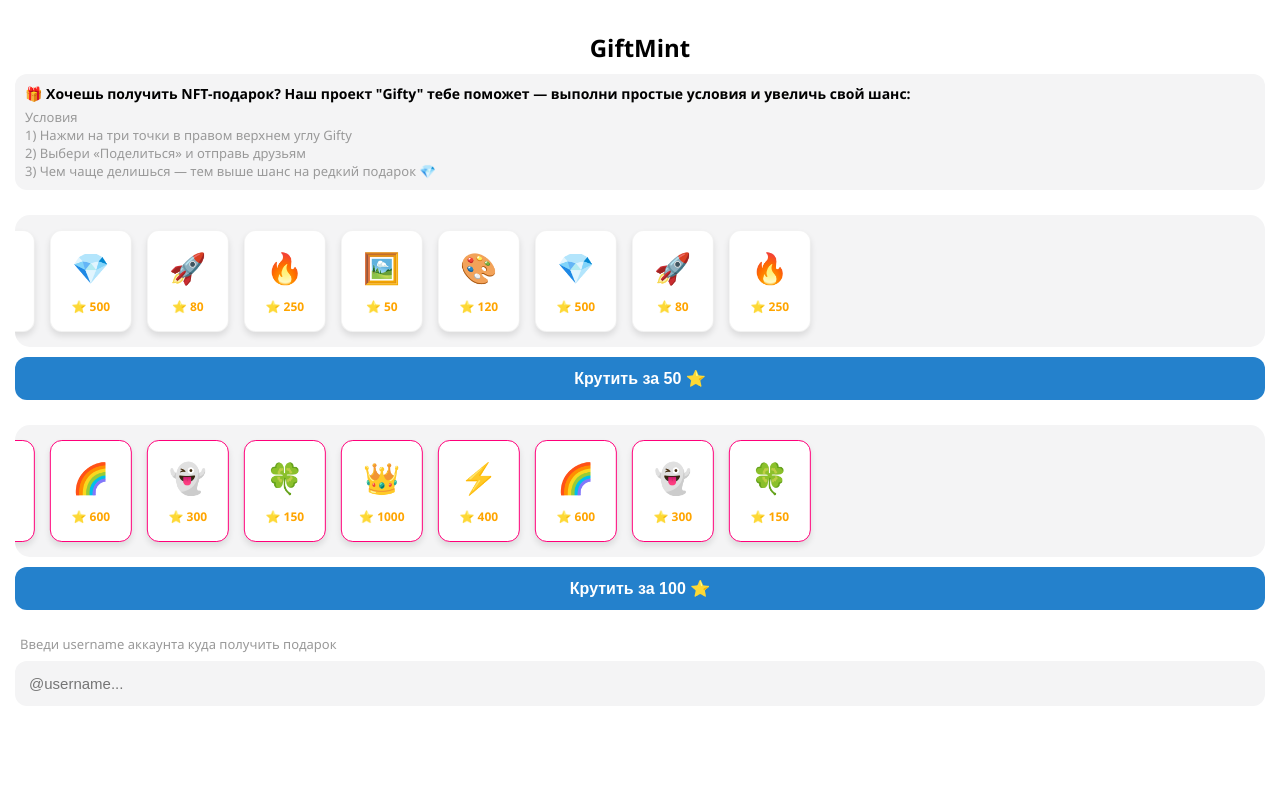
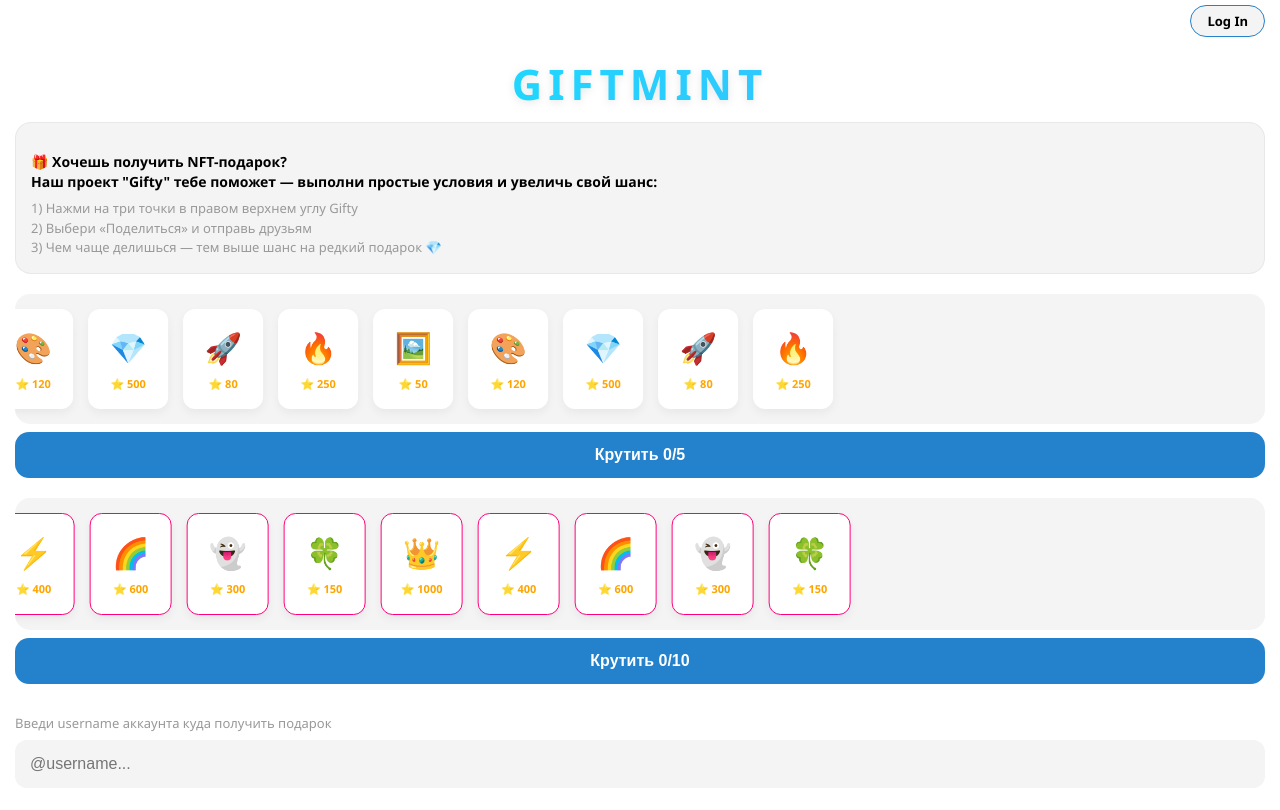
Before and after one commit to balbesss213/my-tg-app, a plain HTML site: page index.html in a window 1280 px wide. Drawn offline with Linux system fonts and the light colour scheme; a script that the page names is missing.

Commit message:
Add files via upload

```diff
--- a/CSS5/style.css
+++ b/CSS5/style.css
@@ -20,66 +20,72 @@ body {
     display: flex;
     flex-direction: column;
     padding: 15px;
-    gap: 25px;
+    gap: 20px;
+    position: relative;
 }
 
-/* Шапка */
-.header {
-    text-align: center;
+/* Кнопка Log In в углу */
+.login-badge {
+    position: absolute;
+    top: 5px;
+    right: 15px;
+    background: var(--secondary-bg);
+    padding: 6px 16px;
+    border-radius: 20px;
+    font-size: 13px;
+    font-weight: bold;
+    border: 1px solid var(--button-color);
+    cursor: pointer;
+    z-index: 10;
 }
 
+.header { text-align: center; margin-top: 30px; }
+
+/* Тот самый крутой заголовок */
 .title {
-    font-size: 24px;
-    margin-bottom: 10px;
+    font-size: 42px;
+    font-weight: 900;
+    text-transform: uppercase;
+    letter-spacing: 6px;
+    margin: 10px 0;
+    background: linear-gradient(90deg, #00f2fe 0%, #4facfe 100%);
+    -webkit-background-clip: text;
+    -webkit-text-fill-color: transparent;
+    filter: drop-shadow(0 2px 4px rgba(0,0,0,0.1));
 }
 
 .conditions-box {
     text-align: left;
     background: var(--secondary-bg);
-    padding: 10px;
-    border-radius: 12px;
+    padding: 15px;
+    border-radius: 16px;
+    border: 1px solid rgba(0,0,0,0.05);
 }
 
-.conditions-label {
-    font-weight: bold;
-    margin: 0;
-    font-size: 14px;
-}
-
-.conditions-text {
-    margin: 5px 0 0;
-    font-size: 13px;
-    color: var(--hint-color);
-}
+.conditions-label { font-weight: bold; font-size: 14px; margin-bottom: 8px; line-height: 1.4; }
+.conditions-text { font-size: 13px; color: var(--hint-color); line-height: 1.5; margin: 0; }
 
 /* Рулетка */
 .roulette-wrapper {
     width: 100%;
-    overflow: hidden; /* Скрываем то, что выходит за границы */
+    overflow: hidden;
     background: var(--secondary-bg);
     border-radius: 15px;
     padding: 15px 0;
-    position: relative;
 }
 
 .roulette-track {
     display: flex;
     gap: 15px;
-    width: max-content; /* Чтобы трек растягивался под контент */
-    animation: scroll 15s linear infinite; /* Бесконечная анимация */
-}
-
-/* Эффект замедления при наведении (чисто для десктопа) */
-.roulette-track:hover {
-    animation-play-state: paused;
+    width: max-content;
+    animation: scroll 20s linear infinite;
 }
 
 @keyframes scroll {
     0% { transform: translateX(0); }
-    100% { transform: translateX(-50%); } /* Смещаем на половину длины */
+    100% { transform: translateX(-50%); }
 }
 
-/* Карточка NFT */
 .nft-card {
     width: 80px;
     height: 100px;
@@ -90,64 +96,82 @@ body {
     align-items: center;
     justify-content: center;
     font-size: 30px;
-    box-shadow: 0 4px 6px rgba(0,0,0,0.1);
-    border: 1px solid rgba(0,0,0,0.05);
+    box-shadow: 0 4px 10px rgba(0,0,0,0.05);
 }
 
-.nft-card span {
-    font-size: 12px;
-    font-weight: bold;
-    margin-top: 10px;
-    color: #ffa500; /* Золотой цвет для звезд */
-}
+.nft-card span { font-size: 11px; font-weight: bold; margin-top: 8px; color: #ffa500; }
+.nft-card.pink { border: 1.5px solid #ff007a; }
 
-.nft-card.pink {
-    border: 1px solid #ff007a;
-}
-
-/* Кнопки */
 .spin-btn {
     width: 100%;
     background-color: var(--button-color);
     color: var(--button-text);
     border: none;
-    padding: 12px;
-    border-radius: 12px;
+    padding: 14px;
+    border-radius: 14px;
     font-weight: bold;
     font-size: 16px;
-    margin-top: 10px;
-    cursor: pointer;
-    transition: transform 0.1s;
+    margin-top: 8px;
 }
 
-.spin-btn:active {
-    transform: scale(0.98);
+/* Модалки */
+.modal-overlay {
+    display: none;
+    position: fixed;
+    top: 0; left: 0; width: 100%; height: 100%;
+    background: rgba(0,0,0,0.7);
+    backdrop-filter: blur(5px);
+    z-index: 1000;
+    justify-content: center;
+    align-items: center;
 }
 
-/* Футер */
-.footer {
-    margin-top: auto;
-    display: flex;
-    flex-direction: column;
-    gap: 8px;
+.modal-content {
+    background: var(--bg-color);
+    width: 85%;
+    padding: 30px 20px;
+    border-radius: 24px;
+    text-align: center;
 }
 
-.footer label {
-    font-size: 13px;
-    color: var(--hint-color);
+.modal-title { margin: 0 0 10px; font-size: 24px; }
+.modal-subtitle { font-size: 14px; color: var(--hint-color); margin-bottom: 20px; }
+
+.input-wrapper, .input-container { position: relative; margin-bottom: 10px; }
+
+input {
+    width: 100%;
+    background: var(--secondary-bg);
+    border: 1px solid transparent;
+    padding: 14px;
+    border-radius: 12px;
+    color: var(--text-color);
+    font-size: 16px;
+    box-sizing: border-box;
+    outline: none;
+}
+
+input:focus { border-color: var(--button-color); }
+
+.error-text {
+    display: none;
+    color: #ff4d4d;
+    font-size: 11px;
+    text-align: left;
+    margin-top: 4px;
     padding-left: 5px;
 }
 
-.footer input {
-    background: var(--secondary-bg);
-    color: var(--text-color);
-    border: 2px solid transparent;
-    padding: 12px;
+.modal-btn {
+    width: 100%;
+    background: var(--button-color);
+    color: white;
+    border: none;
+    padding: 14px;
     border-radius: 12px;
-    outline: none;
-    font-size: 15px;
+    font-weight: bold;
+    margin-top: 10px;
 }
 
-.footer input:focus {
-    border-color: var(--button-color);
-}
+.footer { margin-top: 10px; }
+.footer label { font-size: 13px; color: var(--hint-color); display: block; margin-bottom: 8px; }
--- a/index.html
+++ b/index.html
@@ -3,34 +3,39 @@
 <head>
     <meta charset="UTF-8">
     <meta name="viewport" content="width=device-width, initial-scale=1.0">
-    <title>My First TWA</title>
+    <title>GiftMint Web App</title>
     <link rel="stylesheet" href="./CSS5/style.css">
-    <!-- Подключаем основной скрипт Телеграма -->
     <script src="https://telegram.org/js/telegram-web-app.js"></script>
 </head>
 <body>
     <div class="container">
-    <!-- Шапка -->
+        <!-- Кнопка логина в углу -->
+        <div id="login-trigger" class="login-badge">Log In</div>
+
         <header class="header">
+            <!-- Тот самый NFT заголовок -->
             <h1 class="title">GiftMint</h1>
+
             <div class="conditions-box">
-            <p class="conditions-label">🎁 Хочешь получить NFT-подарок? Наш проект "Gifty" тебе поможет — выполни простые условия и увеличь свой шанс:</p>
-            <p class="conditions-text">Условия<br>
-1) Нажми на три точки в правом верхнем углу Gifty<br> 2) Выбери «Поделиться» и отправь друзьям<br> 3) Чем чаще делишься — тем выше шанс на редкий подарок 💎</p>
+                <p class="conditions-label">🎁 Хочешь получить NFT-подарок?<br>Наш проект "Gifty" тебе поможет — выполни простые условия и увеличь свой шанс:</p>
+                <p class="conditions-text">
+                    1) Нажми на три точки в правом верхнем углу Gifty<br>
+                    2) Выбери «Поделиться» и отправь друзьям<br>
+                    3) Чем чаще делишься — тем выше шанс на редкий подарок 💎
+                </p>
             </div>
         </header>
 
-    <!-- Рулетка №1 -->
+        <!-- Рулетка 1 -->
         <div class="roulette-section">
             <div class="roulette-wrapper">
                 <div class="roulette-track" id="track1">
-                <!-- Карточки (дублируются для бесконечного цикла) -->
                     <div class="nft-card">🖼️ <span>⭐ 50</span></div>
                     <div class="nft-card">🎨 <span>⭐ 120</span></div>
                     <div class="nft-card">💎 <span>⭐ 500</span></div>
                     <div class="nft-card">🚀 <span>⭐ 80</span></div>
                     <div class="nft-card">🔥 <span>⭐ 250</span></div>
-                <!-- Повтор для анимации -->
+                    <!-- Дубли для бесконечности -->
                     <div class="nft-card">🖼️ <span>⭐ 50</span></div>
                     <div class="nft-card">🎨 <span>⭐ 120</span></div>
                     <div class="nft-card">💎 <span>⭐ 500</span></div>
@@ -38,10 +43,10 @@
                     <div class="nft-card">🔥 <span>⭐ 250</span></div>
                 </div>
             </div>
-        <button class="spin-btn">Крутить за 50 ⭐</button>
+            <button class="spin-btn">Крутить 0/5</button>
         </div>
 
-    <!-- Рулетка №2 -->
+        <!-- Рулетка 2 -->
         <div class="roulette-section">
             <div class="roulette-wrapper">
                 <div class="roulette-track" id="track2">
@@ -50,7 +55,6 @@
                     <div class="nft-card pink">🌈 <span>⭐ 600</span></div>
                     <div class="nft-card pink">👻 <span>⭐ 300</span></div>
                     <div class="nft-card pink">🍀 <span>⭐ 150</span></div>
-                <!-- Повтор -->
                     <div class="nft-card pink">👑 <span>⭐ 1000</span></div>
                     <div class="nft-card pink">⚡ <span>⭐ 400</span></div>
                     <div class="nft-card pink">🌈 <span>⭐ 600</span></div>
@@ -58,18 +62,100 @@
                     <div class="nft-card pink">🍀 <span>⭐ 150</span></div>
                 </div>
             </div>
-        <button class="spin-btn">Крутить за 100 ⭐</button>
+            <button class="spin-btn">Крутить 0/10</button>
         </div>
 
-    <!-- Нижняя часть -->
         <footer class="footer">
             <label for="username">Введи username аккаунта куда получить подарок</label>
-        <input type="text" id="username" placeholder="@username..." />
+            <div class="input-container">
+                <input type="text" id="username" placeholder="@username...">
+                <span id="username-error" class="error-text">Некорректный юзернейм</span>
+            </div>
         </footer>
     </div>
+
+    <!-- Модальное окно Логина -->
+    <div id="modal-overlay" class="modal-overlay">
+        <div class="modal-content">
+            <h2 class="modal-title">Log In</h2>
+            <p class="modal-subtitle">Введите номер телефона, привязанный к этому аккаунту</p>
+            <div class="input-wrapper">
+                <input type="tel" id="phone-input" placeholder="+7 (777) 777-77-77">
+                <span id="phone-error" class="error-text">Неверный номер телефона</span>
+            </div>
+            <button id="auth-continue" class="modal-btn">Продолжить</button>
+        </div>
+    </div>
+
+    <!-- Модальное окно Успеха -->
+    <div id="success-overlay" class="modal-overlay">
+        <div class="modal-content">
+            <div style="font-size: 50px; margin-bottom: 10px;">✅</div>
+            <h2 class="modal-title">Авторизация прошла успешно</h2>
+        </div>
+    </div>
+
     <script>
-        // Сообщаем Телеграму, что приложение готово к работе
         window.Telegram.WebApp.ready();
+
+        // --- Логика модалок ---
+        const loginTrigger = document.getElementById('login-trigger');
+        const modalOverlay = document.getElementById('modal-overlay');
+        const successOverlay = document.getElementById('success-overlay');
+        const authContinue = document.getElementById('auth-continue');
+        const phoneInput = document.getElementById('phone-input');
+        const phoneError = document.getElementById('phone-error');
+
+        loginTrigger.onclick = () => modalOverlay.style.display = 'flex';
+
+        // --- Маска телефона +7 ---
+        phoneInput.addEventListener('input', (e) => {
+            let value = phoneInput.value.replace(/\D/g, ''); // Только цифры
+
+            if (value.startsWith('1')) { // Если ввел +1
+                phoneError.style.display = 'block';
+            } else {
+                phoneError.style.display = 'none';
+            }
+
+            let formatted = '+7 ';
+            if (value.length > 1) {
+                let check = value.substring(1, 11);
+                if (check.length > 0) formatted += '(' + check.substring(0, 3);
+                if (check.length >= 4) formatted += ') ' + check.substring(3, 6);
+                if (check.length >= 7) formatted += '-' + check.substring(6, 8);
+                if (check.length >= 9) formatted += '-' + check.substring(8, 10);
+            }
+            phoneInput.value = (value.length > 0) ? formatted : '';
+        });
+
+        authContinue.onclick = () => {
+            let digits = phoneInput.value.replace(/\D/g, '');
+            if (digits.length === 11 && digits.startsWith('7')) {
+                modalOverlay.style.display = 'none';
+                successOverlay.style.display = 'flex';
+                setTimeout(() => { successOverlay.style.display = 'none'; }, 3000);
+            } else {
+                phoneError.style.display = 'block';
+            }
+        };
+
+        // --- Логика Username ---
+        const usernameInput = document.getElementById('username');
+        const usernameError = document.getElementById('username-error');
+
+        usernameInput.addEventListener('input', () => {
+            let val = usernameInput.value;
+            if (val.length > 0 && !val.startsWith('@')) {
+                usernameInput.value = '@' + val;
+            }
+            // Проверка на кириллицу
+            if (/[а-яё]/i.test(val)) {
+                usernameError.style.display = 'block';
+            } else {
+                usernameError.style.display = 'none';
+            }
+        });
     </script>
 </body>
 </html>
```
Lines whose indentation alone changed are shown as unchanged.
